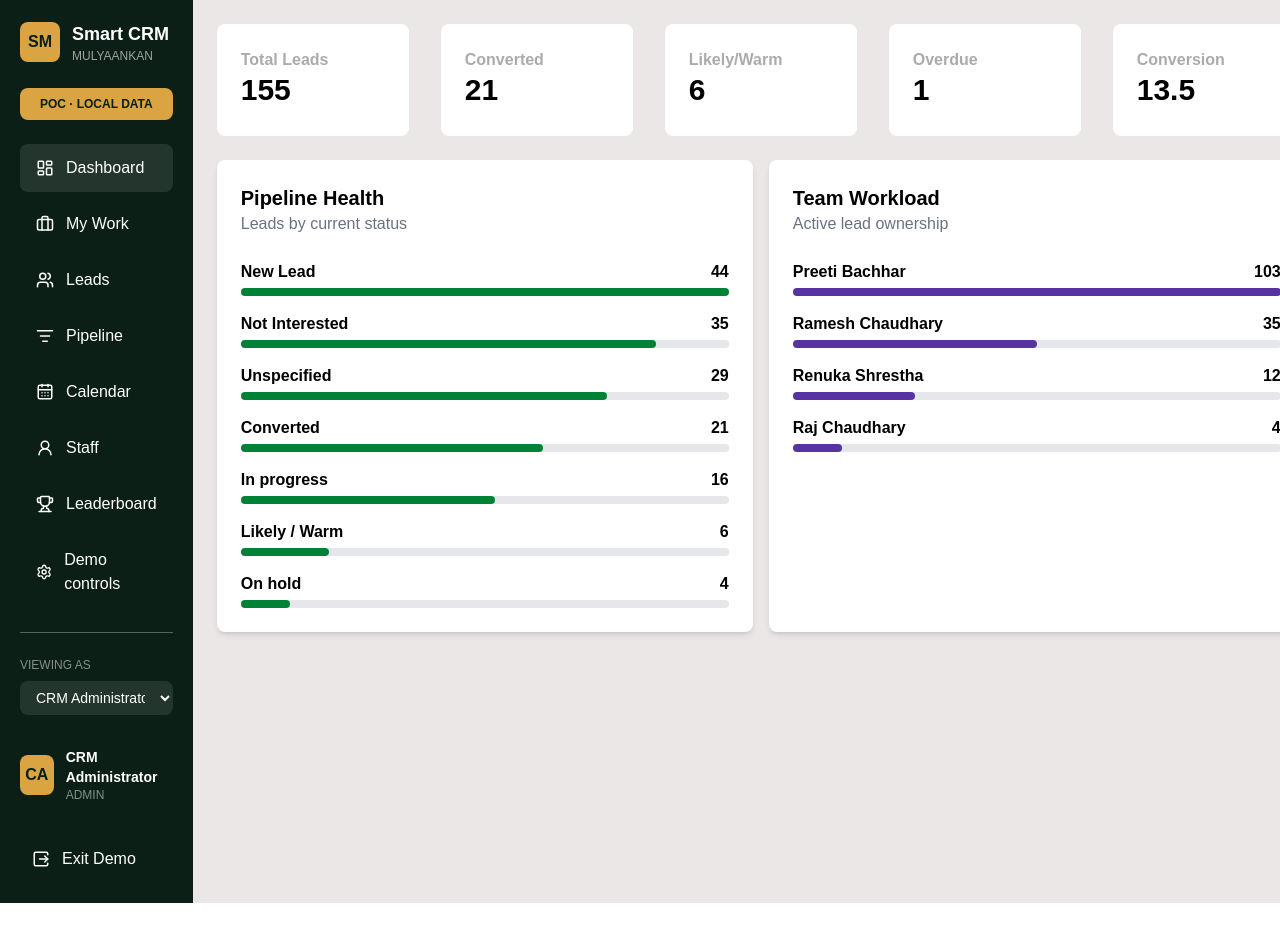
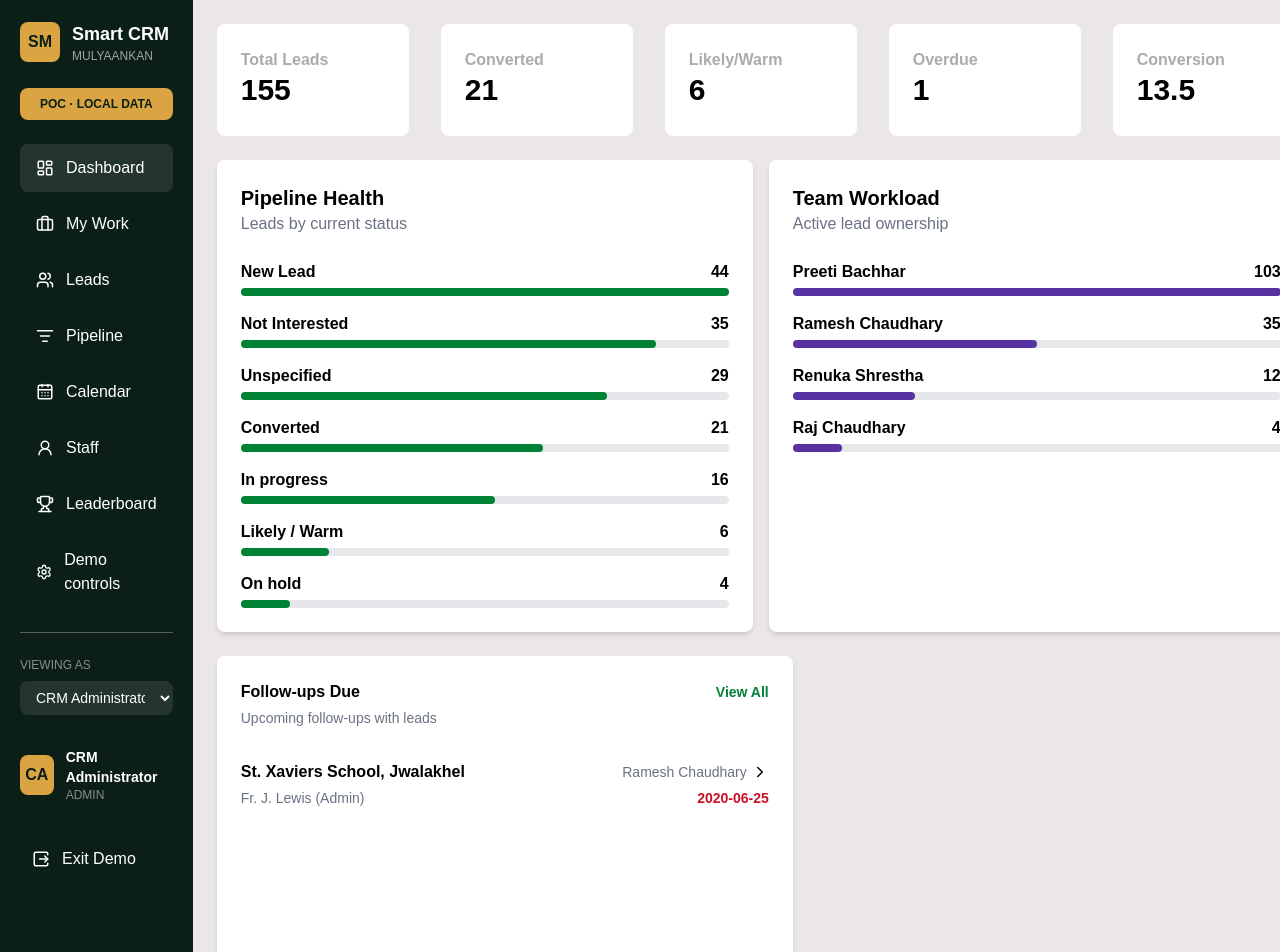
Before and after one commit to simranbist62/Smart-CRM, a Next.js app: page /dashboard in a window 1280 px wide. Shown: the top 952 px of the page. Before the commit the page ends 903 px from the top, so only its background shows below. Built offline with nearby package versions, Linux system fonts and the light colour scheme.

Commit message:
Add FollowsUp folder and Create FollowsUp Section

```diff
--- a/src/app/dashboard/page.tsx
+++ b/src/app/dashboard/page.tsx
@@ -1,3 +1,4 @@
+import FollowsUp from "@/src/components/dashboard/FollowsUp";
 import Pipeline from "@/src/components/dashboard/Pipeline";
 import StatCard from "@/src/components/dashboard/StatCard";
 import TeamWorkload from "@/src/components/dashboard/TeamWorkload";
@@ -22,6 +23,10 @@ export default function Dashboard() {
             <Pipeline />
             <TeamWorkload />
           </div>
+
+          <div>
+            <FollowsUp />
+          </div>
         </main>
       </div>
     </div>
--- /dev/null
+++ b/src/components/dashboard/FollowsUp.tsx
@@ -0,0 +1,35 @@
+import { ChevronRight } from "lucide-react";
+
+export default function FollowUps() {
+  return (
+    <div className="mt-6 w-full max-w-xl rounded-lg bg-white p-6 shadow-md">
+      <div className="flex items-center justify-between">
+        <span className=" font-bold text-black">Follow-ups Due</span>
+
+        <button className="text-sm font-bold text-green-700">View All</button>
+      </div>
+
+      <p className="mt-1 text-sm text-gray-500">
+        Upcoming follow-ups with leads
+      </p>
+
+      <div className="flex items-center justify-between mt-8">
+        <span className=" font-bold text-black">
+          St. Xaviers School, Jwalakhel
+        </span>
+        <div className="flex items-center gap-1">
+          <span className="text-sm font-medium text-gray-500">
+            Ramesh Chaudhary
+          </span>
+
+          <ChevronRight size={18} className="text-black font-bold" />
+        </div>
+      </div>
+
+      <div className="flex items-center justify-between mb-40">
+        <p className="mt-1 text-sm text-gray-500">Fr. J. Lewis (Admin)</p>
+        <p className="mt-1 text-sm font-bold text-[#cc1225]">2020-06-25</p>
+      </div>
+    </div>
+  );
+}
```
